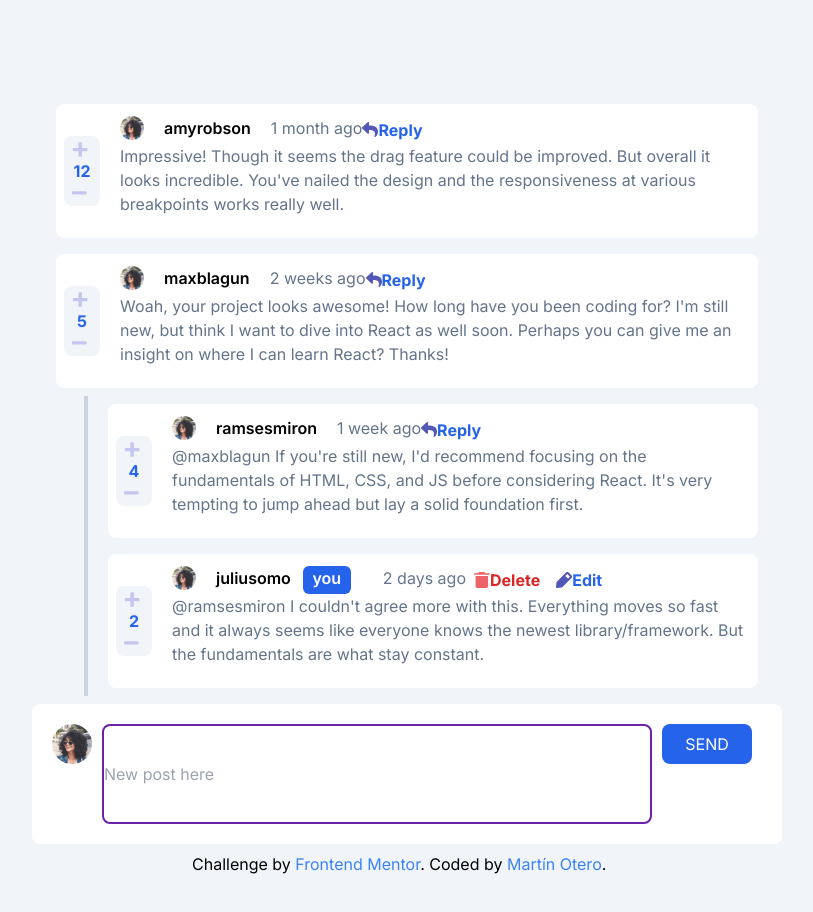
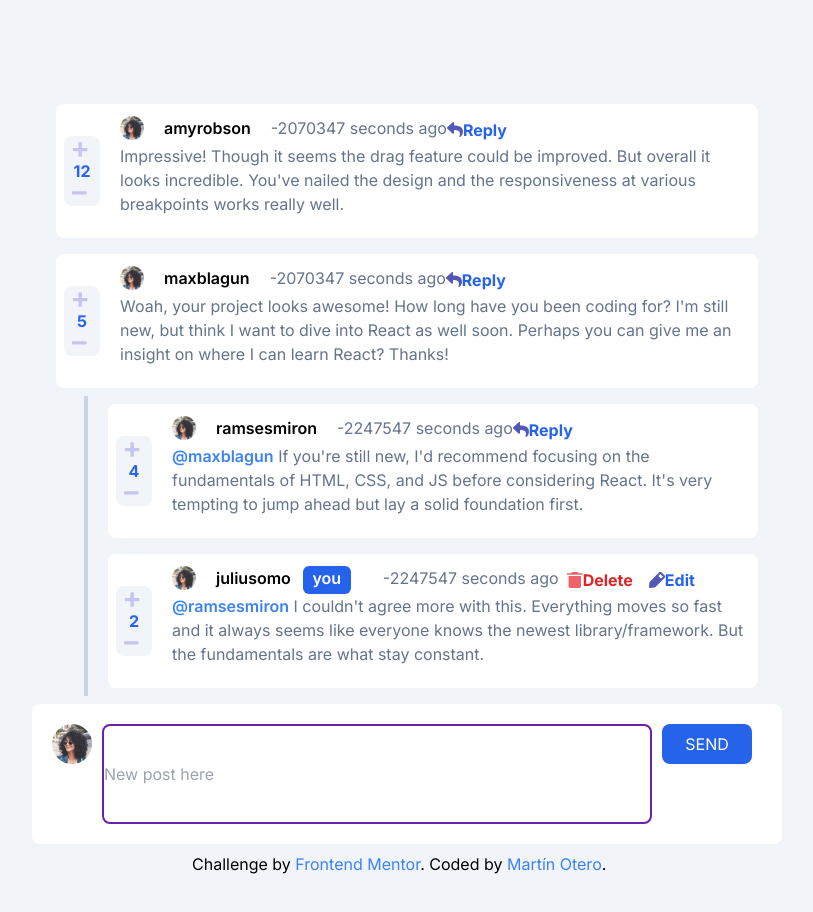
Before and after one commit to C0d3Drak3/interactive-comments, a Next.js app: page / in a window 1280 px wide. Shown: the top 912 px of the page, without its empty margins (233-1046 px from the left). Built offline with nearby package versions, Linux system fonts and the light colour scheme.

Commit message:
timeStamps
Pasado el tiempo a timestamps , definiendo interfaz en page, y ordenando los comentarios principales por su score.

```diff
--- a/src/app/components/comment.js
+++ b/src/app/components/comment.js
@@ -12,7 +12,6 @@ import deleteIco from "../../../images/icon-delete.svg";
 const Comment = ({
   comment,
   currentUser,
-  onReply,
   onSendReply,
   parentCommentId,
   onEditComment,
@@ -105,12 +104,13 @@ const Comment = ({
 
   const handleSendReply = () => {
     // Crear la nueva respuesta
-    const now = new Date().toLocaleDateString("en-us", {
+    const now = Date.now();
+    /*new Date().toLocaleDateString("en-us", {
       weekday: "long",
       year: "numeric",
       month: "short",
       day: "numeric",
-    });
+    }); para publicar fecha de creacion sin timestamp*/
     const newReply = {
       id: Date.now(),
       content: replyText,
@@ -128,6 +128,41 @@ const Comment = ({
     // Cerrar el cuadro de respuesta
     setIsReplying(false);
   };
+
+  const calculateTimeSincePost = (timestamp) => {
+    const now = new Date();
+    const postTime = new Date(timestamp);
+    const timeDifference = now.getTime() - postTime.getTime();
+
+    const seconds = Math.floor(timeDifference / 1000);
+    const minutes = Math.floor(seconds / 60);
+    const hours = Math.floor(minutes / 60);
+    const days = Math.floor(hours / 24);
+
+    if (days > 0) {
+      return `${days} day${days !== 1 ? "s" : ""} ago`;
+    } else if (hours > 0) {
+      return `${hours} hour${hours !== 1 ? "s" : ""} ago`;
+    } else if (minutes > 0) {
+      return `${minutes} minute${minutes !== 1 ? "s" : ""} ago`;
+    } else {
+      return `${seconds} second${seconds !== 1 ? "s" : ""} ago`;
+    }
+  };
+
+  const timestamp = comment.createdAt; // Marca de tiempo del comentario o respuesta
+  const timeSincePost = calculateTimeSincePost(timestamp);
+
+  /*
+  Blue tag in future replies, but not in the already replied comments
+
+  const [replyText, setReplyText] = useState(`@${comment.user.username ? comment.user.username : ""} `);
+
+  const formattedContent = comment.content.replace(
+    /^(@\w+)/,
+    '<span class="text-blue-500 font-semibold ">$1</span>'
+  );
+  <p dangerouslySetInnerHTML={{ __html: formattedContent }}></p>; */
 
   return (
     <div className="  text-slate-500  my-2">
@@ -180,7 +215,7 @@ const Comment = ({
             ) : (
               <></>
             )}
-            <span className="ml-5">{comment.createdAt}</span>
+            <span className="ml-5">{timeSincePost}</span>
             {currentUser.username !== comment.user.username ? (
               <div className="  flex flex-row items-center place-self-end  h-7">
                 <Image
@@ -258,9 +293,16 @@ const Comment = ({
           ) : (
             <div>
               <p>
-                {comment.replyingTo
-                  ? `@${comment.replyingTo} ` + comment.content
-                  : comment.content}
+                {comment.replyingTo ? (
+                  <>
+                    <span className="text-blue-500 font-semibold">
+                      @{comment.replyingTo}
+                    </span>{" "}
+                    {comment.content}
+                  </>
+                ) : (
+                  comment.content
+                )}
               </p>
             </div>
           )}
--- a/src/app/components/comments.js
+++ b/src/app/components/comments.js
@@ -13,7 +13,8 @@ const Comments = () => {
     const data = getItem();
     if (data) {
       setCurrentUser(data.currentUser);
-      setComments(data.comments);
+      const sortedComments = data.comments.sort((a, b) => b.score - a.score);
+      setComments(sortedComments);
     }
   }, []);
 
--- a/src/app/components/newComment.js
+++ b/src/app/components/newComment.js
@@ -8,12 +8,13 @@ const NewComment = ({ onAddComment, currentUser }) => {
   const [newComment, setNewComment] = useState("");
 
   const handleNewComment = () => {
-    const now = new Date().toLocaleDateString("en-us", {
+    const now = Date.now();
+    /*new Date().toLocaleDateString("en-us", {
       weekday: "long",
       year: "numeric",
       month: "short",
       day: "numeric",
-    });
+    }); para publicar fecha de creacion sin timestamp */
     const newCommentPost = {
       id: Date.now(),
       content: newComment,
--- a/src/app/page.tsx
+++ b/src/app/page.tsx
@@ -6,6 +6,43 @@ import Comments from "./components/comments";
 export default function Home() {
   const { getItem, setItem } = useLocalStorage("myData");
   const [commentsLoaded, setCommentsLoaded] = useState(false);
+
+  interface Image {
+    png: string;
+    webp: string;
+  }
+
+  interface User {
+    image: Image;
+    username: string;
+  }
+
+  interface Comment {
+    id: number;
+    content: string;
+    createdAt: string | number;
+    score: number;
+    user: User;
+    replies: Comment[];
+  }
+
+  interface Data {
+    currentUser: User;
+    comments: Comment[];
+  }
+
+  const updateTimestamps = (data: Data): void => {
+    // Iterar sobre los comentarios
+    data.comments.forEach((comment) => {
+      // Actualizar el valor de createdAt
+      comment.createdAt = 1713798367793;
+      // Iterar sobre las respuestas
+      comment.replies.forEach((reply) => {
+        // Actualizar el valor de createdAt en las respuestas
+        reply.createdAt = 1713975567793;
+      });
+    });
+  };
 
   useEffect(() => {
     // Verificar si los datos ya existen en el localStorage
@@ -18,6 +55,8 @@ export default function Home() {
         .then((data) => {
           // Agregar la propiedad "votes" al currentUser con valor inicial de un objeto vacío
           data.currentUser.votes = [];
+          // Cambiar la propiedad createdAt
+          updateTimestamps(data);
           // Almacenar los datos en el localStorage
           setItem(data);
           console.log("Data loaded correctly");
```
